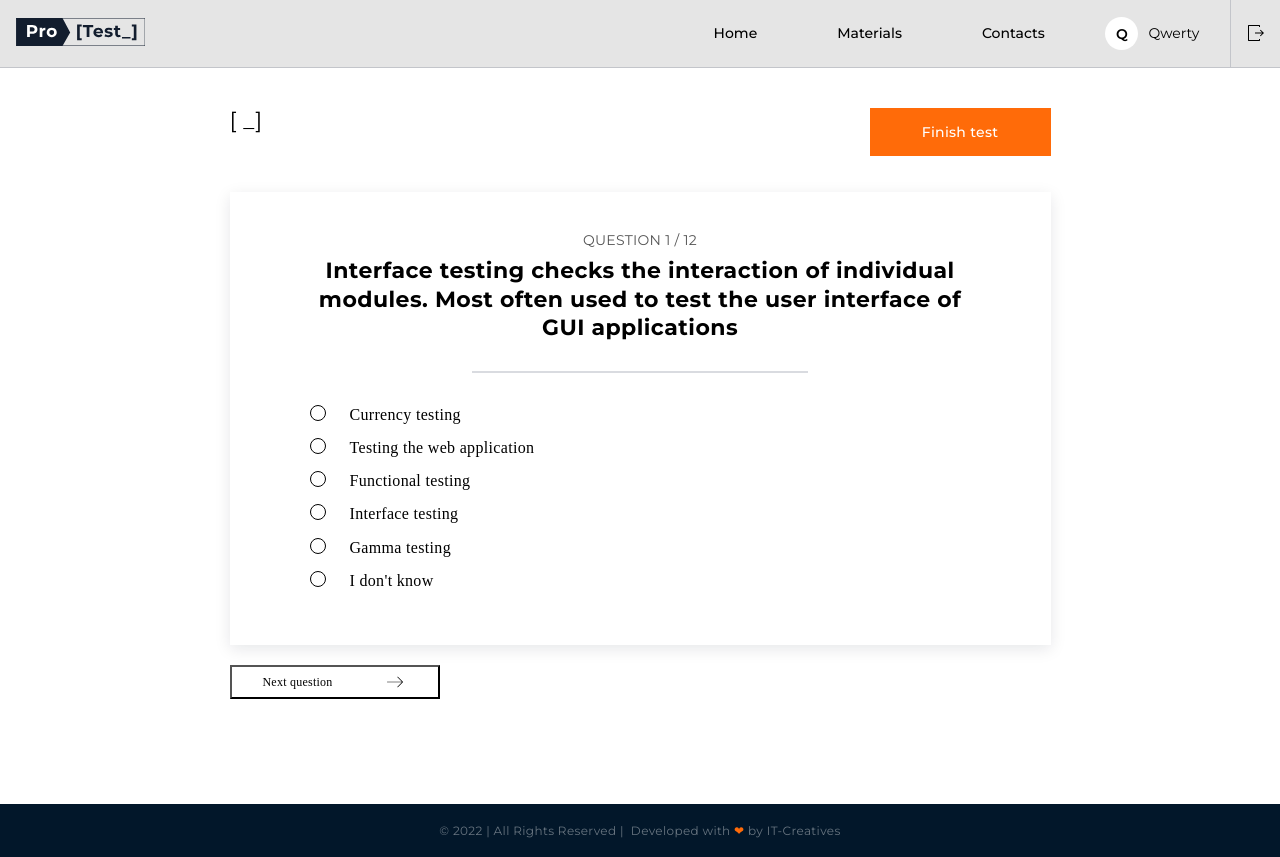
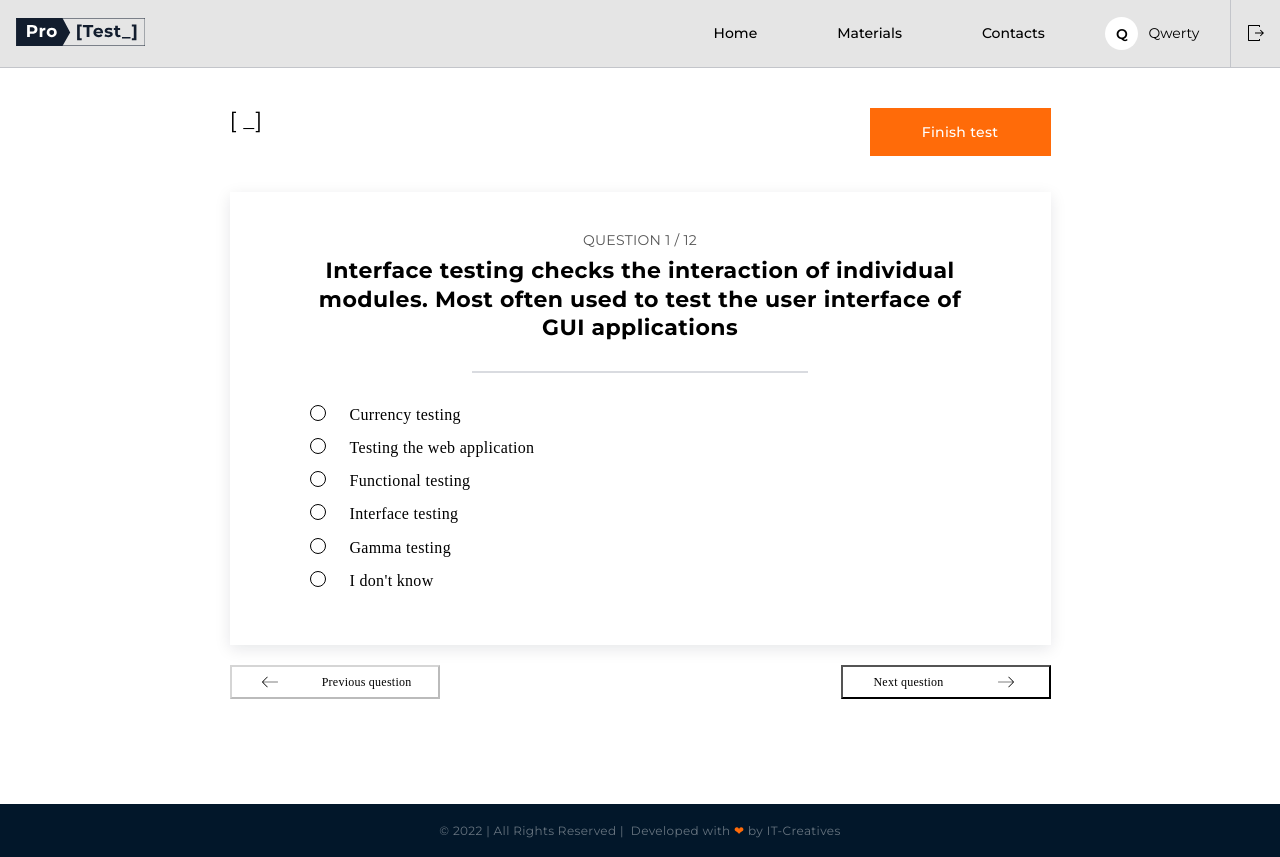
Before and after one commit to AnnaSobchenko/pro-test, a React (Create React App) app: page /test in a window 1280 px wide. Built offline with nearby package versions, Linux system fonts and the light colour scheme.

Commit message:
fix checkbox working logik

```diff
--- a/src/pages/MainPage/MainPage.jsx
+++ b/src/pages/MainPage/MainPage.jsx
@@ -1,7 +1,7 @@
 import { useDispatch } from "react-redux";
 import { Link } from "react-router-dom";
 import Icons from "../../images/symbol-defs.svg";
-import { technicalTesting } from "../../redux/questions/questionsSlice";
+import { testingType } from "../../redux/questions/questionsSlice";
 import s from "./MainPage.module.scss";
 
 const MainPage = () => {
@@ -11,10 +11,10 @@ const MainPage = () => {
     const btnValue = e.target.innerText;
 
     if (btnValue === "QA technical training") {
-      return dispatch(technicalTesting(btnValue));
+      return dispatch(testingType(btnValue));
     }
     if (btnValue === "Testing theory") {
-      return dispatch(technicalTesting(btnValue));
+      return dispatch(testingType(btnValue));
     }
   };
 
--- a/src/pages/TestPage/TestPage.jsx
+++ b/src/pages/TestPage/TestPage.jsx
@@ -25,7 +25,7 @@ const test = [
   {
     _id: "629d17061ca8c1a61c52a5b5",
     question: "The correct sequence of Scrum elements",
-    questionId: "9",
+    // questionId: "9",
     answers: [
       "Sprint Planning and Sprint Backlog Creation - Working on the sprint. Scrum meetings - Product testing and demonstration - Retrospective. Planning the next sprint",
       "Creating a product backlog - Working on a sprint. Scrum meetings - Product testing and demonstration - Retrospective. Planning the next sprint",
@@ -34,7 +34,7 @@ const test = [
       "Creating a Product Backlog - Planning a Sprint and creating a Sprint Backlog - Working on a Sprint. Scrum meetings - Product testing and demonstration",
       "All options are incorrect",
     ],
-    rightAnswer: "All options are incorrect",
+    // rightAnswer: "All options are incorrect",
   },
   {
     _id: "629d17061ca8c1a61c52a5b7",
@@ -184,26 +184,26 @@ const test = [
 
 const TestPage = () => {
   const [counter, setCounter] = useState(0);
+  const [disableValue, setDisableValue] = useState(true);
   const [userAnswer, setUserAnswer] = useState("");
   const [questionInfo, setQuestionInfo] = useState([]);
 
   const testName = useSelector(gatCurrentTesting);
 
   const prevQuestion = () => {
-    return setCounter((prev) => prev - 1);
+    setUserAnswer(questionInfo[counter - 1].userAnswer);
+    setCounter((prev) => prev - 1);
   };
+
   const nextQuestion = (info) => {
-    const { questionId, rightAnswer } = info;
+    const { questionId } = info;
+
+    setQuestionInfo((prev) => {
+      const newInfo = [...prev];
+      newInfo[counter] = { questionId, userAnswer };
+      return newInfo;
+    });
     setCounter((prev) => prev + 1);
-
-    setQuestionInfo([
-      ...questionInfo,
-      {
-        userAnswer,
-        questionId,
-        rightAnswer,
-      },
-    ]);
   };
 
   const onInputChange = (e) => {
@@ -213,15 +213,22 @@ const TestPage = () => {
 
   const onFinishTest = (e) => {
     const test = questionInfo;
-    console.log("test :>> ", test);
     return test;
+  };
+
+  const answerObj = () => {
+    const questionId = test[counter]._id;
+    const rightAnswer = test[counter].rightAnswer;
+    return nextQuestion({ questionId, rightAnswer });
   };
 
   const onFormSubmit = (e) => {
     e.preventDefault();
   };
 
-  useEffect(() => {}, [counter]);
+  useEffect(() => {
+    counter !== 0 ? setDisableValue(false) : setDisableValue(true);
+  }, [counter]);
 
   return (
     <form className={s.test} onSubmit={onFormSubmit}>
@@ -247,10 +254,7 @@ const TestPage = () => {
                 <label className={s.question__itemLabel} key={uuid.v4()}>
                   <input
                     type="radio"
-                    // checked={
-                    //   questionInfo[counter] &&
-                    //   questionInfo[counter].userAnswer === `${el}`
-                    // }
+                    checked={userAnswer === `${el}`}
                     className={s.radio}
                     name="answer"
                     value={el}
@@ -265,28 +269,22 @@ const TestPage = () => {
       </div>
 
       <div className={s.btn__wrapper}>
-        {counter !== 0 && (
-          <button className={s.btn__left} type="submit" onClick={prevQuestion}>
+        <button
+          className={s.btn__left}
+          type="submit"
+          onClick={prevQuestion}
+          disabled={disableValue}
+        >
           <svg className={s.btn__leftIcon} width="24px" height="16px">
             <use xlinkHref={`${Icons}#icon-left-black`} />
           </svg>
         </button>
-        )}
-        {counter !== 11 && (
-          <button
-            className={s.btn__right}
-            type="submit"
-            onClick={() => {
-              const questionId = test[counter].questionId;
-              const rightAnswer = test[counter].rightAnswer;
-              return nextQuestion({ questionId, rightAnswer });
-            }}
-          >
+
+        <button className={s.btn__right} type="submit" onClick={answerObj}>
           <svg className={s.btn__rightIcon} width="24px" height="16px">
             <use xlinkHref={`${Icons}#icon-right-black`} />
           </svg>
         </button>
-        )}
       </div>
     </form>
   );
--- a/src/redux/questions/questionsSlice.js
+++ b/src/redux/questions/questionsSlice.js
@@ -12,14 +12,15 @@ const questionsSlice = createSlice({
     questions: [],
     isLoading: false,
     error: null,
+    userAnswer: [],
   },
   reducers: {
-    technicalTesting(state, { payload }) {
+    testingType(state, { payload }) {
       state.typeOfTesting = payload;
     },
-    // theoryTesting(state) {
-    //   state.typeOfTesting = "Testing theory";
-    // },
+    getUserAnswer(state, { payload }) {
+      state.userAnswer = [...payload];
+    },
   },
   extraReducers: {
     [theoryQuestions.pending](state, { payload }) {
@@ -49,5 +50,5 @@ const questionsSlice = createSlice({
     },
   },
 });
-export const { theoryTesting, technicalTesting } = questionsSlice.actions;
+export const { getUserAnswer, testingType } = questionsSlice.actions;
 export default questionsSlice.reducer;
```
Lines whose indentation alone changed are shown as unchanged.
